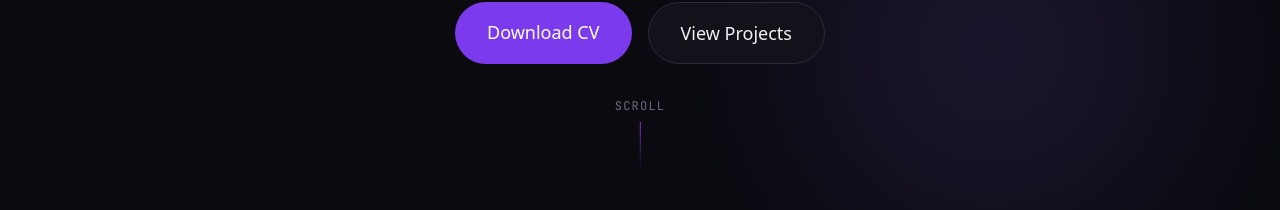
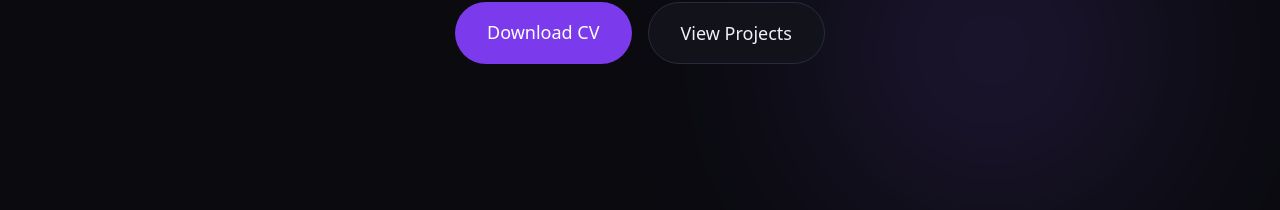
Before and after one commit to ibrahimabdullaziz/portfolio, a Next.js app: page / in a window 1280 px wide. Shown: the part 590-800 px from the top of the page. Built offline with nearby package versions, Linux system fonts and the light colour scheme.

Commit message:
Add components/Hero.tsx

```diff
--- a/components/Hero.tsx
+++ b/components/Hero.tsx
@@ -83,12 +83,7 @@ export function Hero() {
         animate={{ opacity: 1 }}
         transition={{ duration: 1, delay: 1 }}
         className="absolute bottom-10 left-1/2 -translate-x-1/2 hidden md:flex flex-col items-center"
-      >
-        <span className="text-xs text-text-muted uppercase tracking-widest mb-2 font-mono">
-          Scroll
-        </span>
-        <div className="w-[1px] h-12 bg-gradient-to-b from-accent to-transparent" />
-      </motion.div>
+      ></motion.div>
     </section>
   );
 }
```
